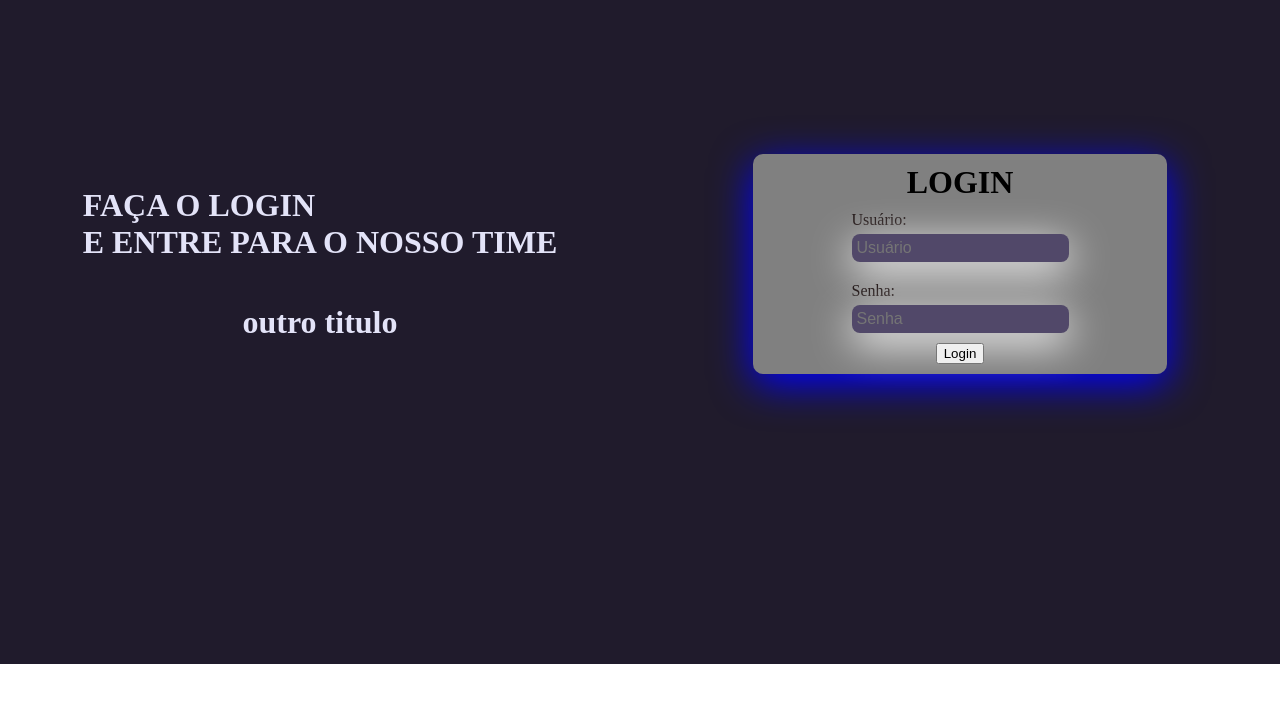
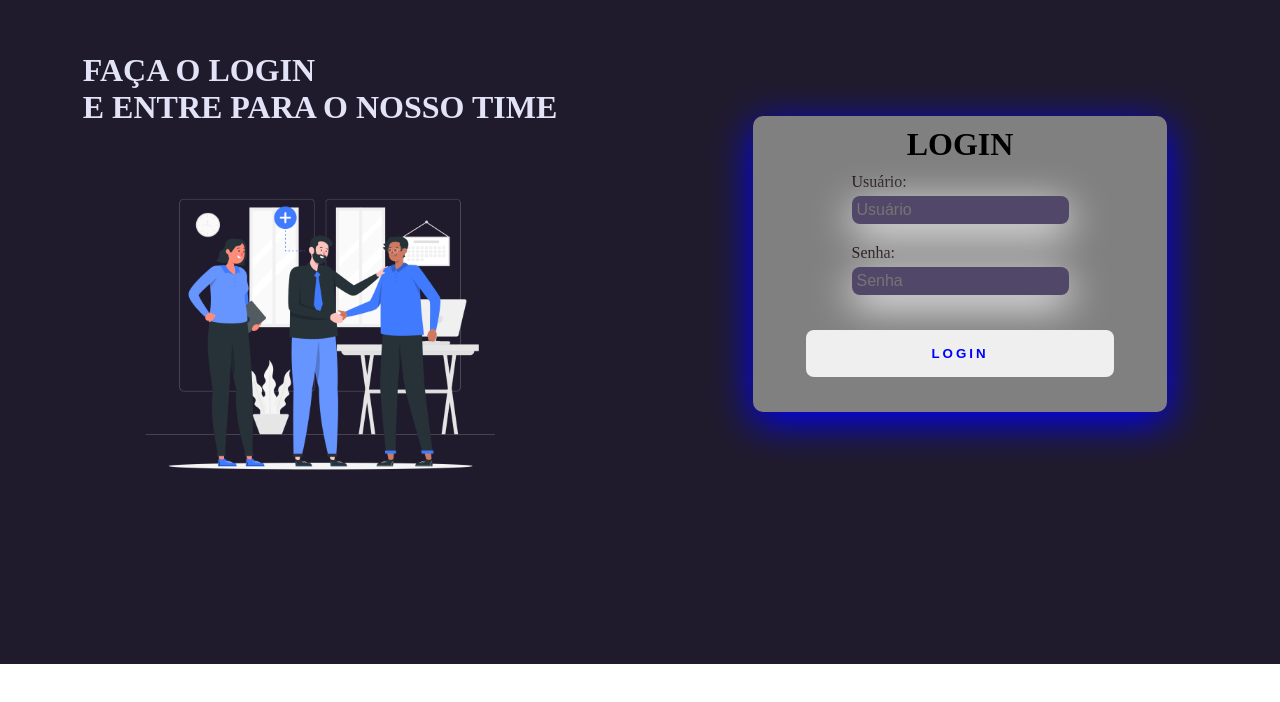
Before and after one commit to Fabiogabriell/Login, a plain HTML site: page index.html in a window 1280 px wide. Shown: the part 136-838 px from the top of the page. Drawn offline with Linux system fonts and the light colour scheme.

Commit message:
concluido

```diff
--- a/index.html
+++ b/index.html
@@ -11,7 +11,7 @@
     <div class="main-login">
         <div class="left-login">
         <h1>FAÇA O LOGIN<br>E ENTRE PARA O NOSSO TIME</h1>
-        <h1>outro titulo</h1>
+        <img src="img.equipe.png"class="left-login-img" alt="as"imagem equipe">
      </div>
         <div class="right-login">
         <div class="card-login">
--- a/styles.css
+++ b/styles.css
@@ -20,8 +20,10 @@ body{
 }
 .left-login >h1{
     color: rgb(227, 227, 248);
+}
 
-
+.left-login-img{
+    width: 350px;
 }
 
 .right-login{
@@ -70,3 +72,16 @@ body{
     color: rgb(29, 18, 18);
     margin-bottom: 05px;
 }
+.btn-login{
+    width: 80%;
+    padding: 16px 0px;
+    margin: 25px;
+    border: none;
+    border-radius: 8px;
+    outline: none;
+    text-transform: uppercase;
+    font-weight: 800;
+    letter-spacing: 3px;
+    color: blue;
+    cursor: pointer;
+}
```
Also changed, not shown: img.equipe.png (added), mintty.2022-10-03_18-38-40.png (deleted).
